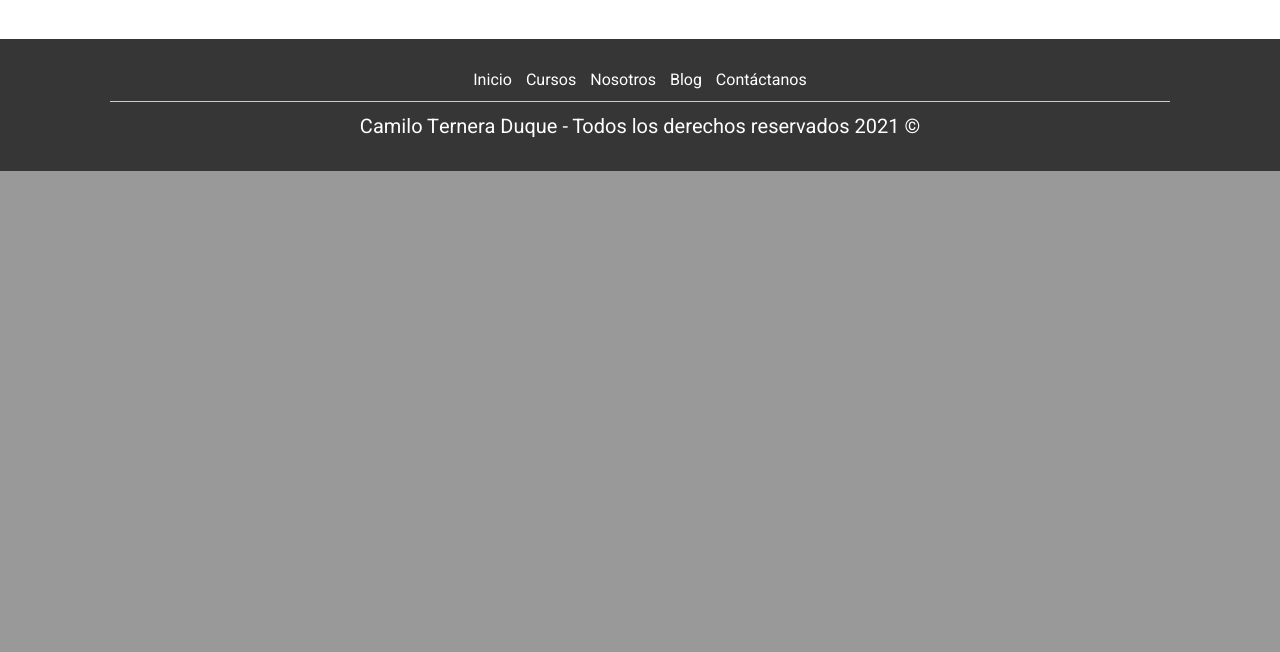
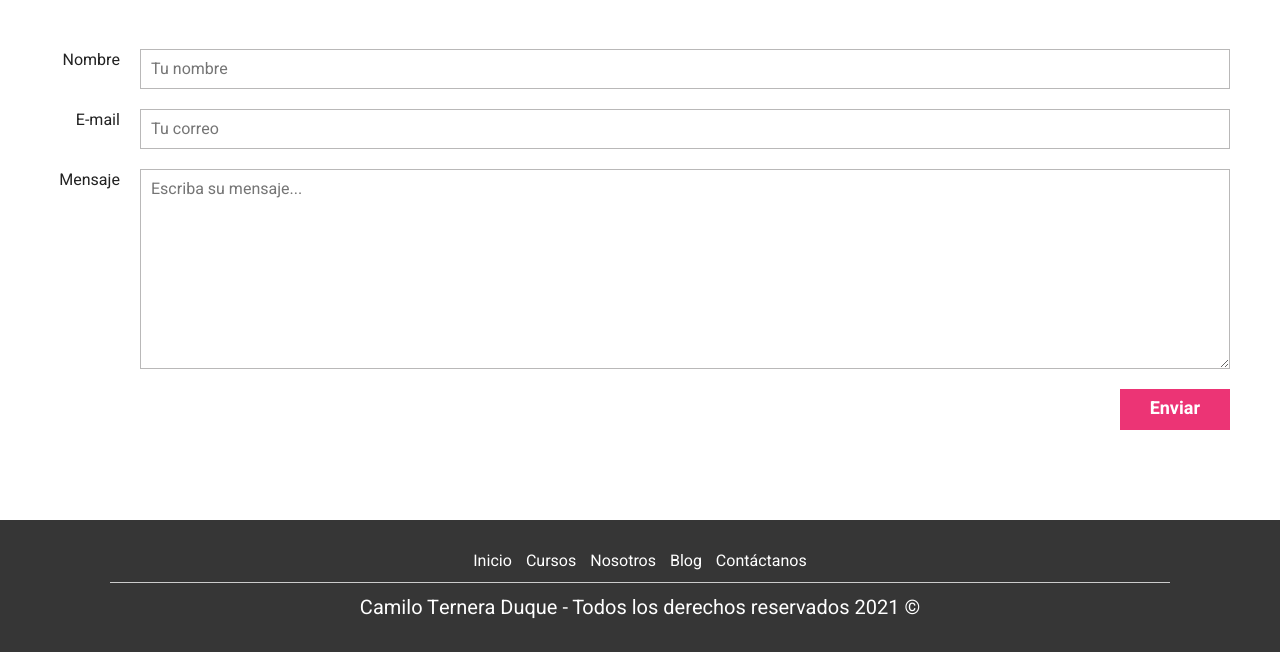
Before and after one commit to camiloternera/courseoline, a PHP site: page /contactanos.php in a window 1280 px wide. Shown: the part 1157-1809 px from the top of the page. Before the commit the page ends 1328 px from the top, so only its background shows below. Run offline with PHP 8.4, Linux system fonts and the light colour scheme; some libraries are stand-ins or nearby versions.

Commit message:
contactanos complete

```diff
--- a/blog.php
+++ b/blog.php
@@ -2,8 +2,7 @@
 
   <section class="hero">
     <div class="container-hero container">
-      <h2 class="text-hero">Welcome to -Titile-</h2>
-      <p>-Subtitle or Slogan-</p>
+      <h2 class="text-hero">Blog</h2>
     </div>
   </section>
 
--- a/contactanos.php
+++ b/contactanos.php
@@ -2,18 +2,32 @@
 
   <section class="hero">
     <div class="container-hero container">
-      <h2 class="text-hero">Welcome to -Titile-</h2>
-      <p>-Subtitle or Slogan-</p>
+      <h2 class="text-hero">Contactanos</h2>
     </div>
   </section>
 
-  <!-- Mapa -->
-  <section class="seccion mapa">
-    <iframe src="https://www.google.com/maps/embed?pb=!1m18!1m12!1m3!1d3917.0382121603448!2d-74.78340268566197!3d10.96048615876748!2m3!1f0!2f0!3f0!3m2!1i1024!2i768!4f13.1!3m3!1m2!1s0x8ef42d55fd37847f%3A0x20c86e8cd161f9d8!2sCra.%2021d%20%2325-71%2C%20Barranquilla%2C%20Atl%C3%A1ntico!5e0!3m2!1ses!2sco!4v1613322073938!5m2!1ses!2sco" width="100%" height="450" frameborder="0" style="border:0;" allowfullscreen="" aria-hidden="false" tabindex="0"></iframe>
-  </section>
-  <main>
-    <legend>
-      <!-- Formulario -->
-    </legend>
+
+  <main class="seccion">
+    <!-- Mapa -->
+    <div class="map">
+      <iframe src="https://www.google.com/maps/embed?pb=!1m18!1m12!1m3!1d3917.0382121603448!2d-74.78340268566197!3d10.96048615876748!2m3!1f0!2f0!3f0!3m2!1i1024!2i768!4f13.1!3m3!1m2!1s0x8ef42d55fd37847f%3A0x20c86e8cd161f9d8!2sCra.%2021d%20%2325-71%2C%20Barranquilla%2C%20Atl%C3%A1ntico!5e0!3m2!1ses!2sco!4v1613322073938!5m2!1ses!2sco" width="100%" height="450" frameborder="0" style="border:0;" allowfullscreen="" aria-hidden="false" tabindex="0"></iframe>
+    </div>
+    <form class="form" action="">
+      <div class="field">
+        <label for="name" class="field__label">Nombre</label>
+        <input class="field__input" type="text" placeholder="Tu nombre" id="name">
+      </div>
+      <div class="field">
+        <label for="email" class="field__label">E-mail</label>
+        <input class="field__input" type="email" placeholder="Tu correo" id="email">
+      </div>
+      <div class="field" class="field__label">
+        <label for="message" class="field__label">Mensaje</label>
+        <textarea class="field__input field__input--textarea" id="mensaje" placeholder="Escriba su mensaje..."></textarea>
+      </div>
+      <div class="field--submit">
+        <input type="submit" value="Enviar" class="button button--contactanos">
+      </div>
+    </form>
   </main>
 <?php include_once 'includes/template/footer.php' ?>
--- a/css/main.css
+++ b/css/main.css
@@ -146,9 +146,11 @@ textarea {
     display: inline-block;
     background-color: var(--secundario);
     transition: all 0.5s ease;
+    border: none;
   }
   .button:hover {
     background-color: #d7df21;
+    cursor: pointer;
   }
   hr {
     display: none;
@@ -701,6 +703,41 @@ textarea {
   }
 
   /****** Contactanos  ******/
+  .form {
+    background-color: #fff;
+    width: 100%;
+    padding: 5rem;
+  }
+  .field {
+    display: flex;
+    margin-bottom: 2rem;
+    /* gap: 2rem; */
+  }
+  .field__label {
+    flex: 0 0 9rem;
+    padding-right: 2rem; /* Compatibilidad */
+    text-align: right;
+  }
+  .field__input {
+    flex: 1;
+    border: .1rem solid #b9b8b8;
+    padding: 1rem;
+  }
+  .field__input--textarea {
+    height: 20rem;
+  }
+  .button--contactanos {
+    width: 100%;
+  }
+  @media only screen and (min-width: 768px) {
+    .field--submit {
+      display: flex;
+      justify-content: flex-end;
+    }
+    .button--contactanos {
+      width: auto;
+    }
+  }
 
 /* ==========================================================================
    Helper classes
--- a/js/main.js
+++ b/js/main.js
@@ -30,22 +30,6 @@
    }
    indexAnimatonText();
 
-    // Menu Responsive
-		$('.navegation__mobile').on('click', function() {
-      $('.navegation__main').slideToggle();
-      $('.navegation__main').attr('style', 'display:block'); // Linea para que la navegacion se display block
-    });
-    // Reaccionar a Resize en la pantalla
-    let breakpoint = 768;
-		$(window).resize(function() {
-			if ($(document).width() >= breakpoint) {
-        $('.navegation__main').show();
-        $('.navegation__main').attr('style', 'display:flex'); // Linea para que la navegacion se display flex despues de 768px
-			} else {
-        $('.navegation__main').hide();
-			}
-    });
-
     // ReadMore & ReadLess
     function readMoreReadLess () {
       let i = 0;
@@ -66,5 +50,22 @@
       }
     }
     readMoreReadLess();
+
+    /****** JQuery ******/
+    // Menu Responsive
+		$('.navegation__mobile').on('click', function() {
+      $('.navegation__main').slideToggle();
+      $('.navegation__main').attr('style', 'display:block'); // Linea para que la navegacion se display block
+    });
+    // Reaccionar a Resize en la pantalla
+    let breakpoint = 768;
+		$(window).resize(function() {
+			if ($(document).width() >= breakpoint) {
+        $('.navegation__main').show();
+        $('.navegation__main').attr('style', 'display:flex'); // Linea para que la navegacion se display flex despues de 768px
+			} else {
+        $('.navegation__main').hide();
+			}
+    });
   });
 })();
```
